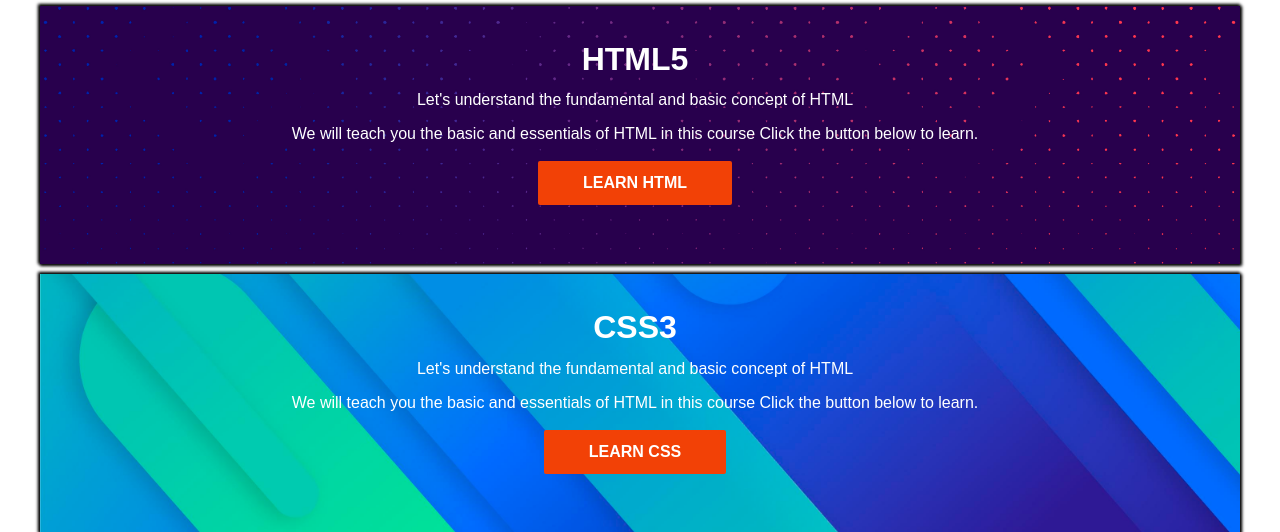
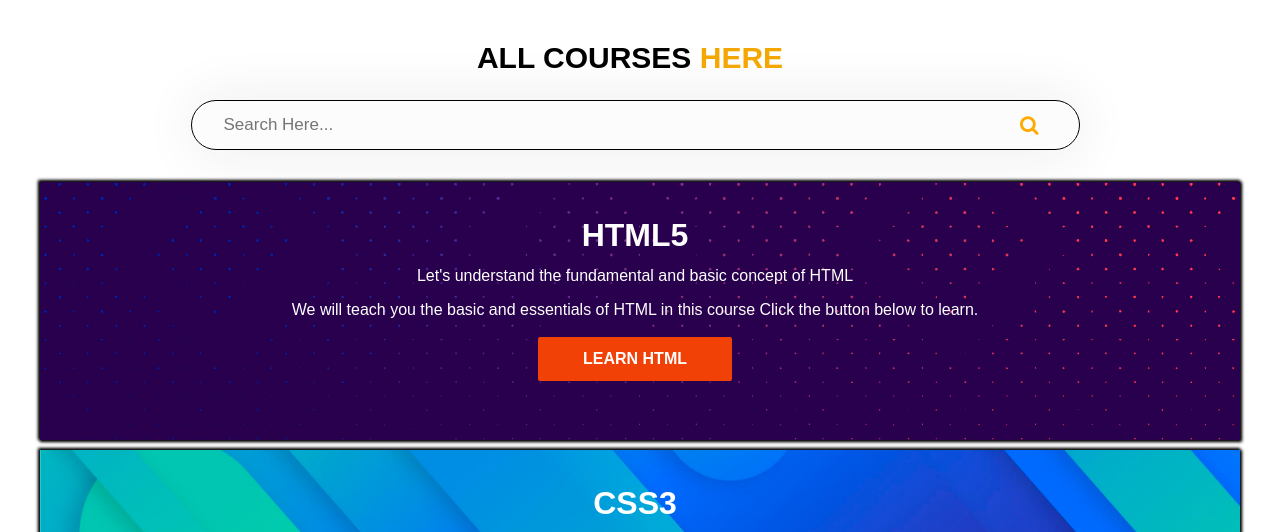
Before and after one commit to shahidjhawari/Online-Courses, a PHP site: page / in a window 1280 px wide. Shown: the part 1013-1545 px from the top of the page. Run offline with PHP 8.4, Linux system fonts and the light colour scheme; some libraries are stand-ins or nearby versions.

Commit message:
Heading & Search Bar
add search bar and headings add in home page

```diff
--- a/css/styles.css
+++ b/css/styles.css
@@ -1,5 +1,8 @@
 body {
     font-family: Arial, Helvetica, sans-serif;
+}
+html {
+  scroll-behavior: smooth;
 }
 
 /* header css here */
@@ -38,6 +41,7 @@ header {
     .about_section {
         margin-top: -14px;
     }
+
 }
 @media screen and (min-width: 992px){
     nav, div, a, img {
@@ -199,3 +203,74 @@ header {
   width: 0;
   z-index: 2;
 }
+
+/* Course Headings Section Start */
+.titlepage {
+  padding-bottom: 10px;
+}
+@media screen and (max-width: 574px){
+  .titlepage {
+    padding-bottom: 0px;
+  }
+  .titlepage h2 {
+    margin-top: -20px;
+  }
+}
+@media screen and (max-width: 992px){
+  .titlepage {
+    padding-bottom: 0px;
+  }
+  .titlepage h2 {
+    margin-top: -20px;
+  }
+}
+.titlepage h2 {
+  font-size: 30px;
+  color: #000000;
+  line-height: 40px;
+  font-weight: bold;
+  padding: 0;
+  display: inline-block;
+  text-transform: uppercase;
+}
+.blue_light {
+  color: #f4a700;
+}
+.domain {
+  background: #ffffff;
+  padding-top: 30px;
+}
+.searchbar {
+  height: 50px;
+  width: 70%;
+  margin-left: auto;
+  margin-right: auto;
+  margin-bottom: 30px;
+  background-color: #fcfcfd;
+  border-radius: 50px;
+  padding: 10px 30px;
+  display: flex;
+  box-shadow: 1px 1px 59px rgba(30, 30, 29, 0.09);
+  border: 1px solid black;
+}
+.search_input {
+  color: #010101;
+  border: 0;
+  outline: 0;
+  background: #fcfcfd;
+  width: 100%;
+  line-height: 40px;
+  font-size: 17px;
+}
+.search_icon {
+  display: flex;
+  justify-content: center;
+  align-items: center;
+  color: #ffaa00;
+  font-size: 20px;
+  text-decoration: none;
+}
+.text_align_center {
+  text-align: center;
+}
+/* Course Headings Section End */
--- a/index.html
+++ b/index.html
@@ -13,6 +13,7 @@
     <script src="https://cdn.jsdelivr.net/npm/bootstrap@5.3.2/dist/js/bootstrap.bundle.min.js" integrity="sha384-C6RzsynM9kWDrMNeT87bh95OGNyZPhcTNXj1NW7RuBCsyN/o0jlpcV8Qyq46cDfL" crossorigin="anonymous"></script>
     <link rel="stylesheet" href="css/styles.css">
     <link rel="icon" href="img/logo_bg_remove.png">
+    <link rel="stylesheet" href="https://netdna.bootstrapcdn.com/font-awesome/4.0.3/css/font-awesome.css">
 </head>
 <body>
     <!--Header Section Start-->
@@ -70,6 +71,19 @@
       </div>
  <!--Banner Section End-->
 
+ <!-- Courses Heading Start -->
+  <div class="domain">
+    <div class="titlepage text_align_center">
+      <h2>ALL COURSES  <span class="blue_light">HERE</span></h2>
+    </div>
+  </div>
+  <div class="form">
+    <div class="searchbar">
+      <input class="search_input" type="text" name="" placeholder="Search Here...">
+        <a href="#" class="search_icon"><i class="fa fa-search" aria-hidden="true"></i></a>
+    </div>
+  </div>
+<!-- Courses Heading End -->
 
  <!--HTML Section Start-->
   <section class="about_section layout_padding">
@@ -77,9 +91,7 @@
       <div class="heading_container heading_center">
         <h2>HTML5</h2>
         <p>Let's understand the fundamental and basic concept of HTML</p>
-        <p>
-          We will teach you the basic and essentials of HTML in this course Click the button below to learn.
-        </p>
+        <p>We will teach you the basic and essentials of HTML in this course Click the button below to learn.</p>
         <a href="#">LEARN HTML</a>
       </div>
     </div>
@@ -92,9 +104,7 @@
       <div class="heading_container heading_center">
         <h2>CSS3</h2>
         <p>Let's understand the fundamental and basic concept of HTML</p>
-        <p>
-          We will teach you the basic and essentials of HTML in this course Click the button below to learn.
-        </p>
+        <p>We will teach you the basic and essentials of HTML in this course Click the button below to learn.</p>
         <a href="#">LEARN CSS</a>
       </div>
     </div>
@@ -107,9 +117,7 @@
       <div class="heading_container heading_center">
         <h2>JAVASCRIPT</h2>
         <p>Let's understand the fundamental and basic concept of HTML</p>
-        <p>
-          We will teach you the basic and essentials of HTML in this course Click the button below to learn.
-        </p>
+        <p>We will teach you the basic and essentials of HTML in this course Click the button below to learn.</p>
         <a href="#">LEARN JAVASCRIPT</a>
       </div>
     </div>
@@ -122,9 +130,7 @@
       <div class="heading_container heading_center">
         <h2>PHP</h2>
         <p>Let's understand the fundamental and basic concept of HTML</p>
-        <p>
-          We will teach you the basic and essentials of HTML in this course Click the button below to learn.
-        </p>
+        <p>We will teach you the basic and essentials of HTML in this course Click the button below to learn.</p>
         <a href="#">LEARN PHP</a>
       </div>
     </div>
@@ -137,9 +143,7 @@
       <div class="heading_container heading_center">
         <h2>MYSQL</h2>
         <p>Let's understand the fundamental and basic concept of HTML</p>
-        <p>
-          We will teach you the basic and essentials of HTML in this course Click the button below to learn.
-        </p>
+        <p>We will teach you the basic and essentials of HTML in this course Click the button below to learn.</p>
         <a href="#">LEARN MYSQL</a>
       </div>
     </div>
@@ -159,6 +163,5 @@
 
     <!--Java Script Files Here Start-->
     <script src="js/script.js"></script>
-    <!--Java Script Files Here End-->
 </body>
 </html>
```
Also changed, not shown: img/cssbg.png (added), img/hg.jpg (added), img/htmlbg.png (added), img/jsbg.jpg, img/jsbg.png (added), img/mysqlbg.png (added), img/phpbg.png (added), js/script.js (line endings or trailing spaces). Lines whose indentation alone changed are shown as unchanged.
